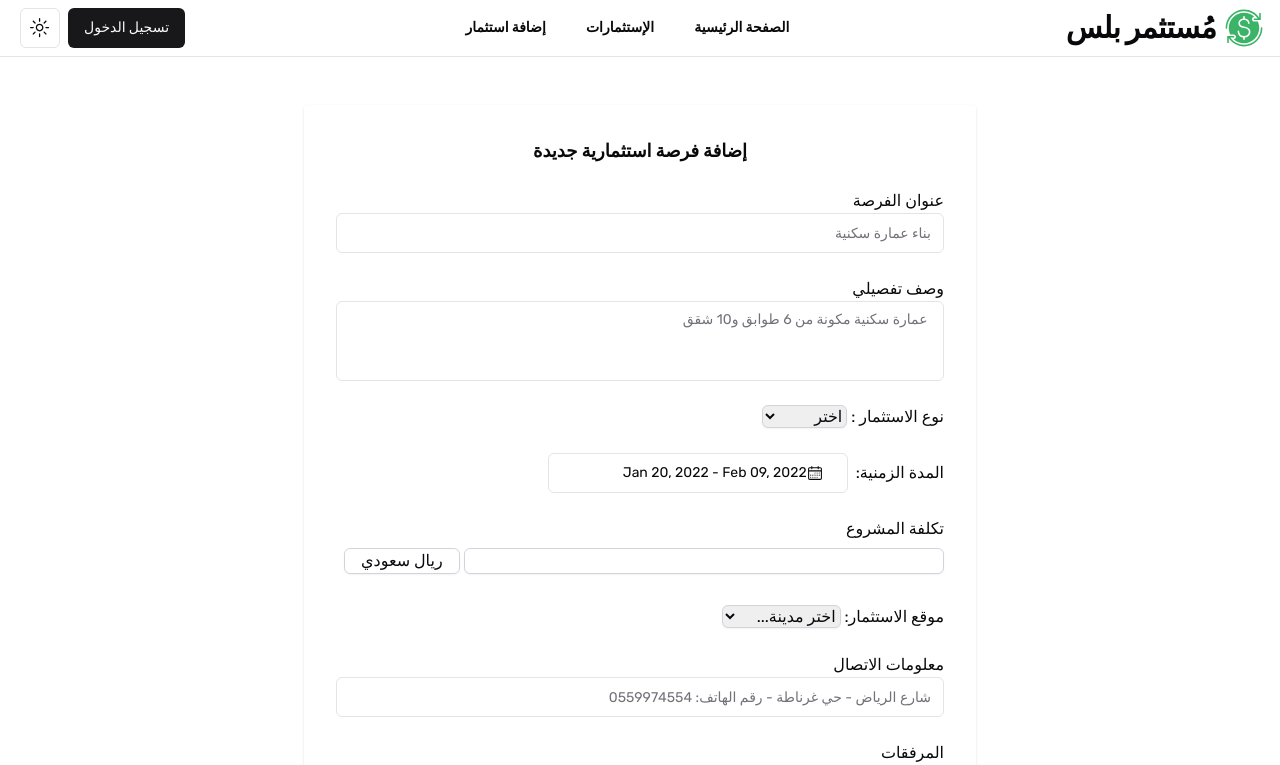
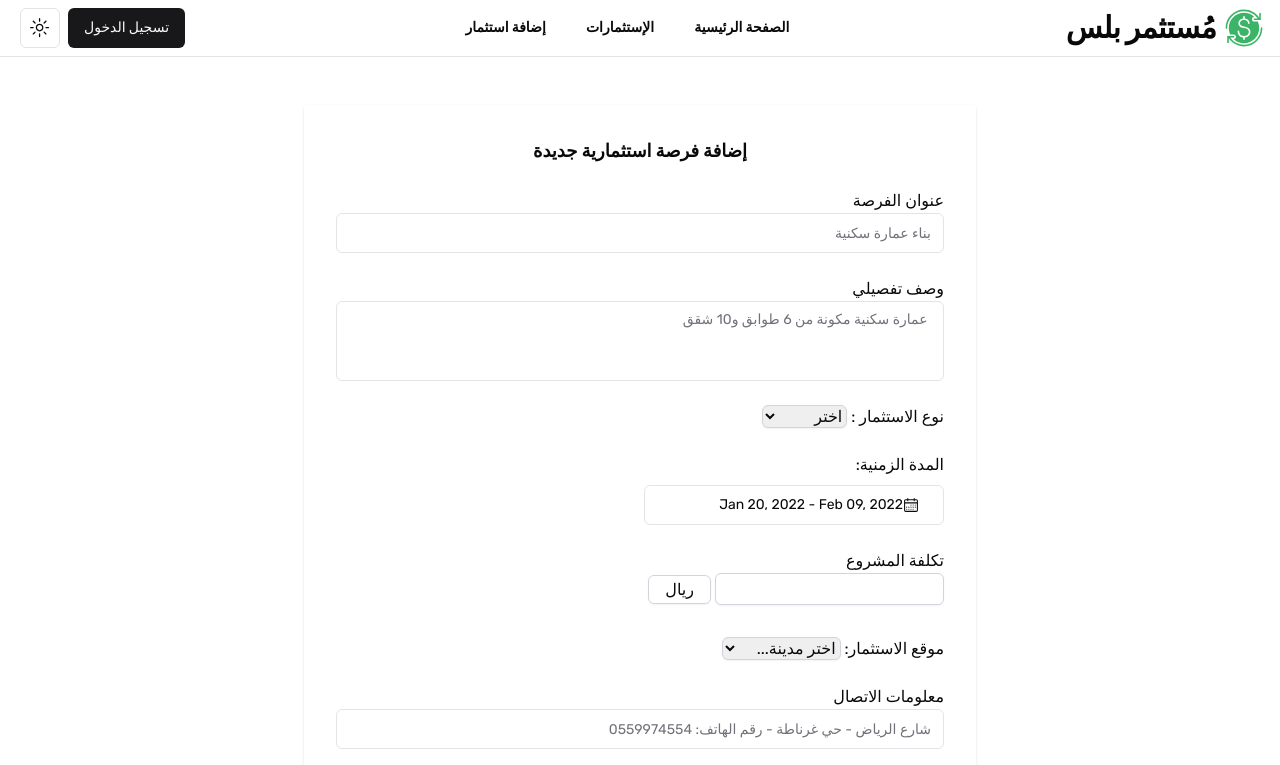
Before and after one commit to HassanAlabdulal/Mostathmer-plus, a Next.js app: page /add-opportunity in a window 1280 px wide. Shown: the top 765 px of the page. Built offline with nearby package versions, Linux system fonts and the light colour scheme.

Commit message:
enhance: the size of project value input

```diff
--- a/app/add-opportunity/page.tsx
+++ b/app/add-opportunity/page.tsx
@@ -82,7 +82,7 @@ export default function AddOpportunity() {
           {/* Basic Information Section */}
           <div>
             <label htmlFor="opportunityTitle">عنوان الفرصة</label>
-            <Input id="opportunityTitle" placeholder="بناء عمارة سكنية" {...register('opportunityTitle', { required: 'هذا الحقل مطلوب' })} />
+            <Input className="mr-0" id="opportunityTitle" placeholder="بناء عمارة سكنية" {...register('opportunityTitle', { required: 'هذا الحقل مطلوب' })} />
             {errors.opportunityTitle && <p className="text-red-500">{errors.opportunityTitle.message}</p>}
           </div>
 
@@ -110,38 +110,32 @@ export default function AddOpportunity() {
           </div>
 
 
-          <div className="flex items-end justify-start">
+          <div className="flex flex-col items-start justify-start">
             {/* Label for the Date Range Picker */}
             <label htmlFor="date" className="mb-2">
               المدة الزمنية:
             </label>
-            <div className="flex items-end mr-2">
-              {/* Date Range Picker Section */}
+            {/* Date Range Picker Section */}
+            <div>
               <DatePickerWithRange
-                // pass any additional props if needed
               />
             </div>
           </div>
 
 
-            {/* Project Value and Unit in the same row with the same height */}
-            <div className="flex items-center">
-
             {/* Project Value Input Section */}
             <div className="flex-1">
               <label htmlFor="projectValue" className="block">تكلفة المشروع</label>
-              <div className="flex items-center h-10">
+              <div className="items-center h-10">
                 <input
                   id="projectValue"
                   type="text"
                   {...register('projectValue', { required: 'هذا الحقل مطلوب' })}
-                  className="flex-1 border border-gray-300 rounded-md shadow-sm pr-2"
+                  className="flex-1 border border-gray-300 rounded-md shadow-sm pr-2 h-8"
                 />
-                <label className="ml-2 mr-1 border border-gray-300 rounded-md shadow-sm px-4">ريال سعودي</label>
+                <label className="ml-2 mr-1 border border-gray-300 rounded-md shadow-sm px-4 py-1">ريال </label>
               </div>
               {errors.projectValue && <p className="text-red-500">{errors.projectValue.message}</p>}
-            </div>
-
             </div>
 
 
```
